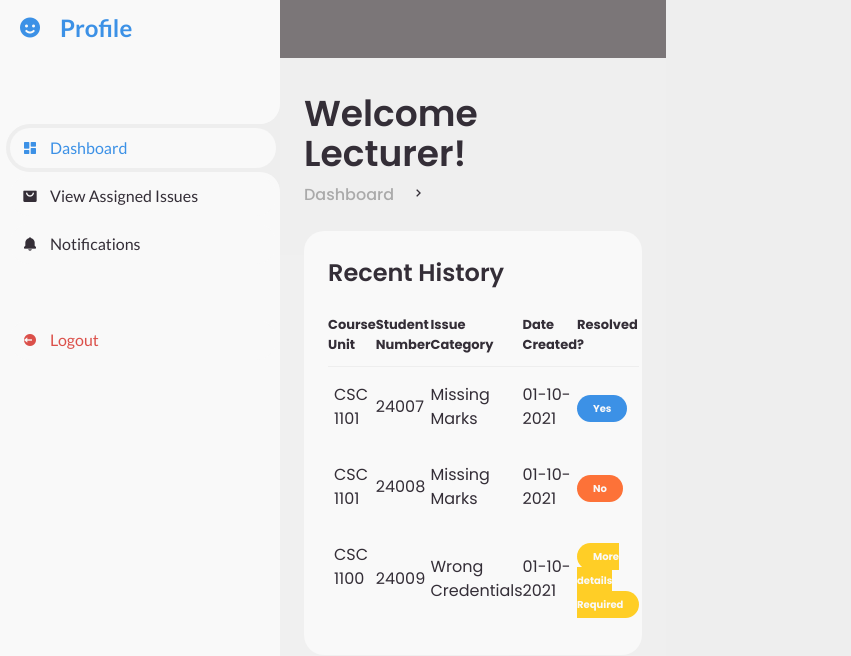
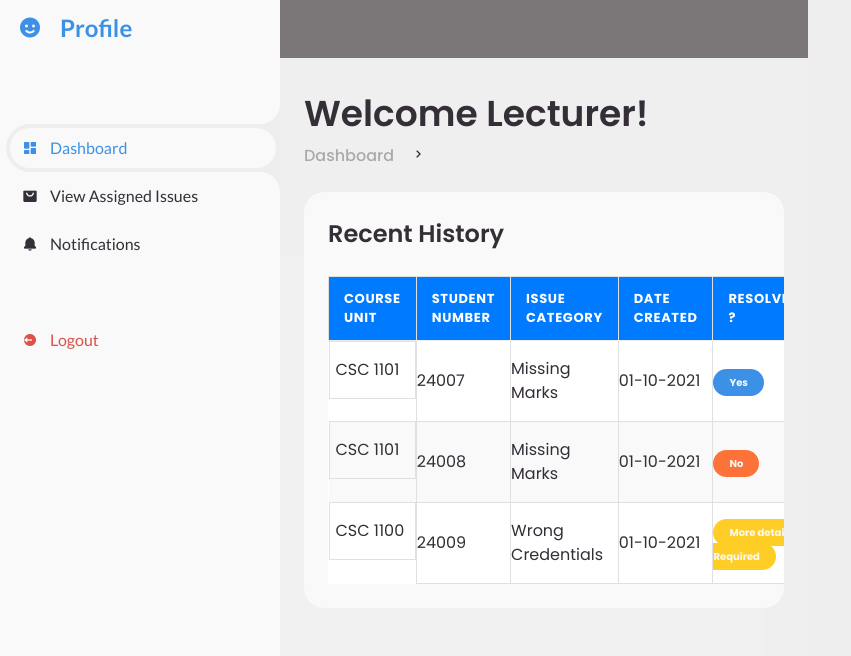
Before and after one commit to MORISON-K/AITS, a React (Vite) app in the folder client/aits_frontend/: page /lecturer-dashboard in a window 1280 px wide. Shown: the top 656 px of the page, without its empty margins (0-851 px from the left). Built offline with nearby package versions, Linux system fonts and the light colour scheme; the HTML template or start-up script is replaced by a standard one.

Commit message:
Styles for viewing assigned issue

```diff
--- a/client/aits_frontend/src/App.css
+++ b/client/aits_frontend/src/App.css
@@ -804,3 +804,46 @@ body {
 		min-width: 420px;
 	}
 }
+
+.assigned-issues {
+	max-width: 900px;
+	margin: 40px auto;
+	text-align: center;
+	font-family: 'Segoe UI', Tahoma, Geneva, Verdana, sans-serif;
+	color: #333;
+  }
+
+  .table-container {
+	overflow-x: auto;
+	box-shadow: 0 4px 8px rgba(0, 0, 0, 0.1);
+	border-radius: 8px;
+  }
+
+  table {
+	width: 100%;
+	border-collapse: separate;
+	border-spacing: 0;
+	margin-top: 20px;
+	background: #fff;
+  }
+
+  th, td {
+	padding: 12px 15px;
+	border: 1px solid #e0e0e0;
+  }
+
+  th {
+	background-color: #007bff;
+	color: #fff;
+	text-transform: uppercase;
+	letter-spacing: 0.05em;
+  }
+
+  tbody tr:nth-child(even) {
+	background-color: #f9f9f9;
+  }
+
+  tbody tr:hover {
+	background-color: #f1f1f1;
+	transition: background-color 0.3s ease;
+  }
```
